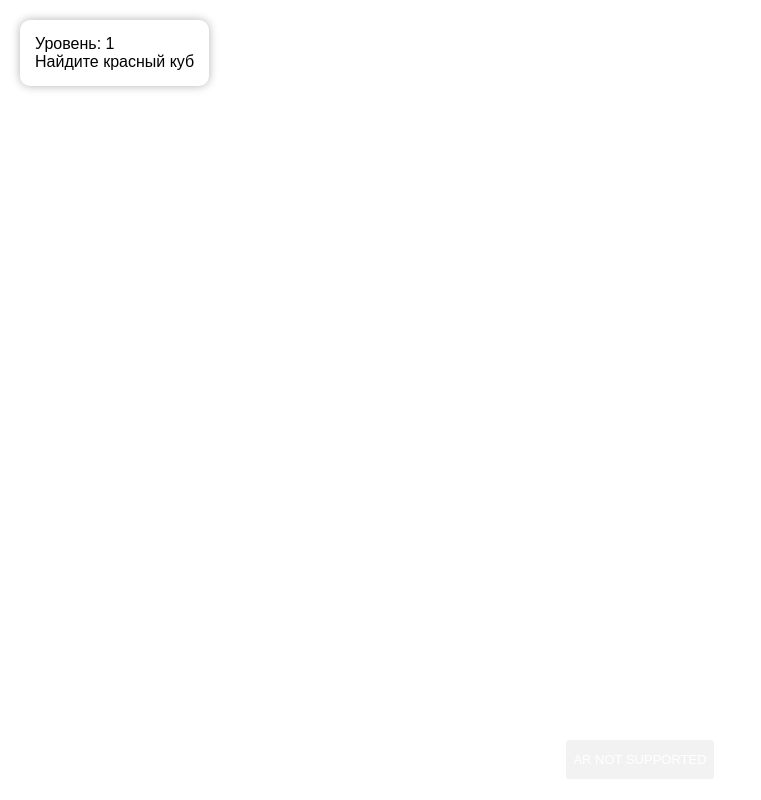
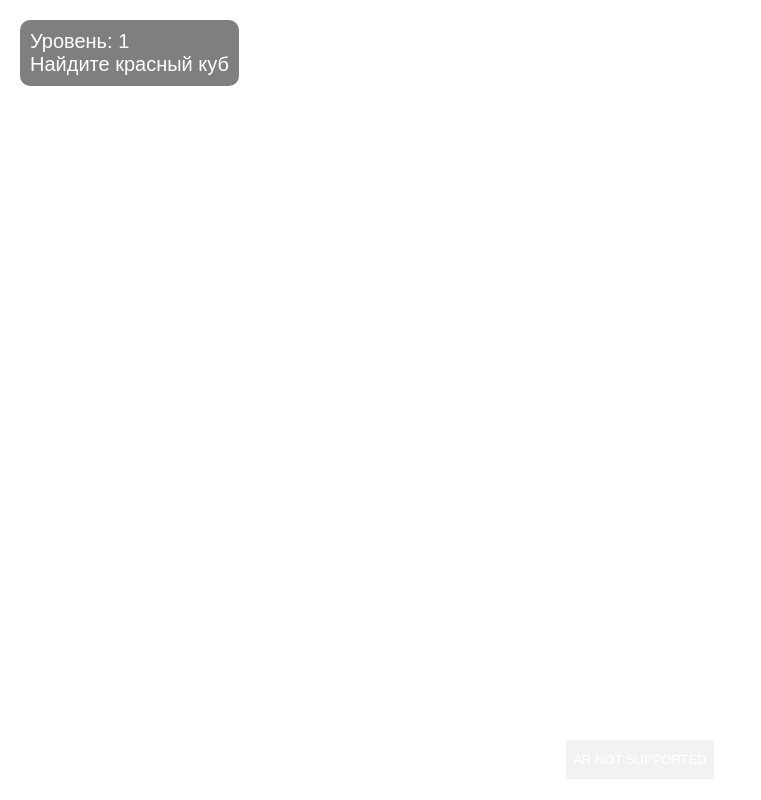
Before and after one commit to AleksandraLev/WebXR-Quest, a website built with Vite: page index.html in a window 1280 px wide. Shown: the whole page, without its empty margins (0-761 px from the left). Built offline with nearby package versions, Linux system fonts and the light colour scheme.

Commit message:
UI должен быть над AR-сценой.

```diff
--- a/main.js
+++ b/main.js
@@ -36,7 +36,14 @@
 
     document.body.appendChild(renderer.domElement);
 
-    document.body.appendChild(ARButton.createButton(renderer,{requiredFeatures:["hit-test"]}));
+    //document.body.appendChild(ARButton.createButton(renderer,{requiredFeatures:["hit-test"]}));
+    document.body.appendChild(
+        ARButton.createButton(renderer, {
+            requiredFeatures: ["hit-test"],
+            optionalFeatures: ["dom-overlay"],
+            domOverlay: { root: document.body }
+        })
+    );
 
     const light=new THREE.HemisphereLight(0xffffff,0xbbbbff,1);
     scene.add(light);
--- a/style.css
+++ b/style.css
@@ -1,10 +1,24 @@
 body{
-margin:0;
-overflow:hidden;
-font-family:Arial;
+    margin:0;
+    overflow:hidden;
+    font-family:Arial;
 }
 
-#ui{
+#ui {
+  position: fixed;
+  top: 20px;
+  left: 20px;
+  z-index: 1000;
+
+  color: white;
+  font-size: 20px;
+  font-family: Arial;
+
+  background: rgba(0,0,0,0.5);
+  padding: 10px;
+  border-radius: 10px;
+}
+/* #ui{
 position:fixed;
 top:20px;
 left:20px;
@@ -12,4 +26,4 @@
 padding:15px;
 border-radius:10px;
 box-shadow:0 0 10px rgba(0,0,0,0.3);
-}
+} */
```
